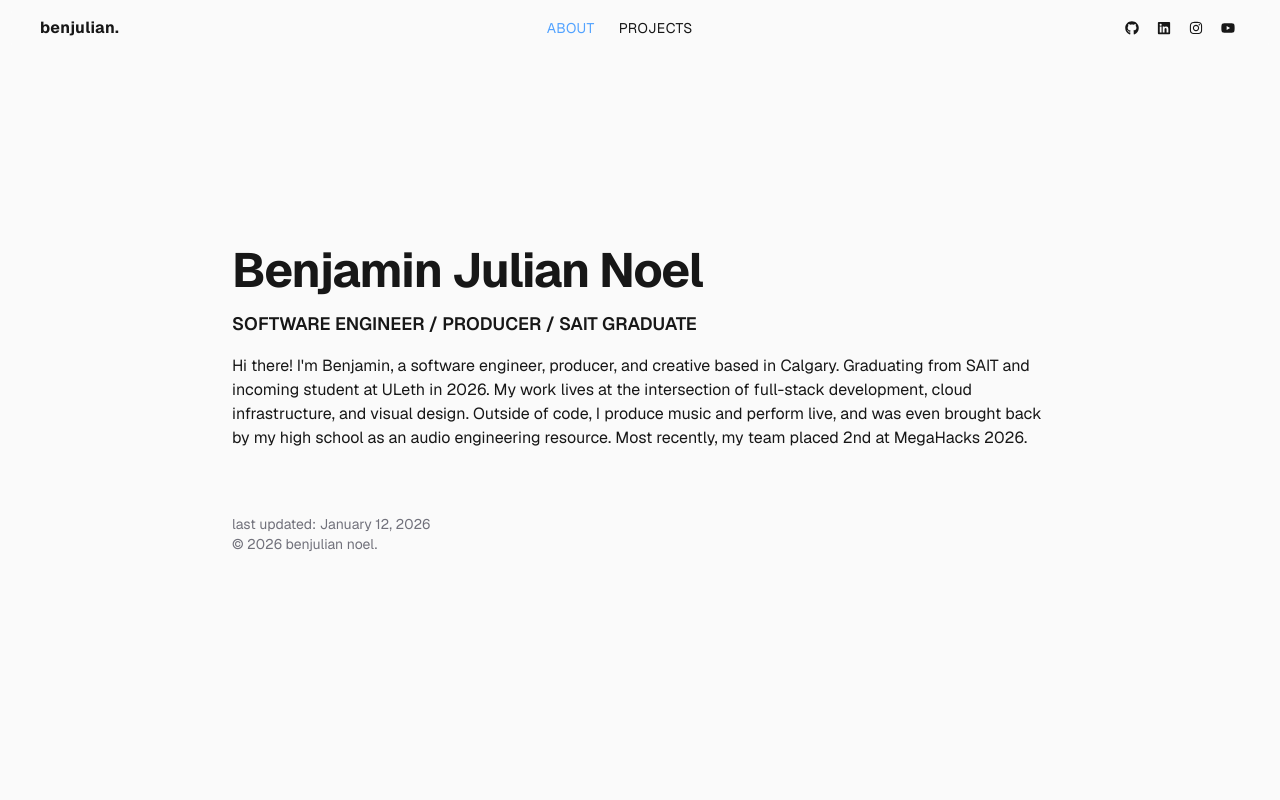
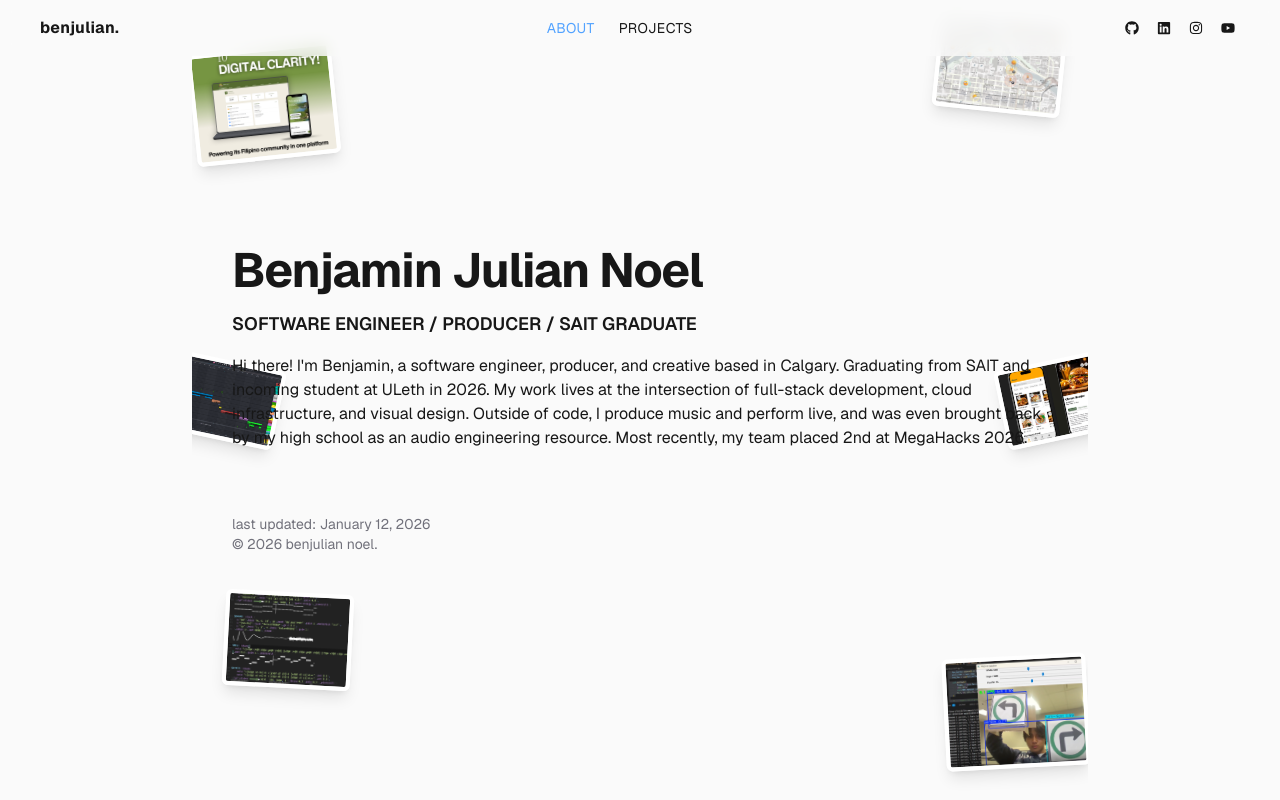
Before and after one commit to benjuliann/benjaminn-portfolio, a Next.js app: page / in a window 1280 px wide. Built offline with nearby package versions, Linux system fonts and the light colour scheme.

Commit message:
scattered photos wip

```diff
--- a/app/page.js
+++ b/app/page.js
@@ -1,10 +1,32 @@
 import Image from "next/image";
 //import Link from "next/link";
+
+const scatteredPhotos = [
+    { src: "/images/PASOC.png", className: "top-12 left-0 w-36 h-28 -rotate-6" },
+    { src: "/images/VibeMap.png", className: "top-4 right-6 w-32 h-24 rotate-6" },
+    { src: "/images/eastside.png", className: "top-1/2 -translate-y-1/2 -left-6 w-28 h-20 rotate-12" },
+    { src: "/images/strudel.png", className: "bottom-28 left-8 w-32 h-24 rotate-3" },
+    { src: "/images/AIVA.png", className: "bottom-8 right-0 w-36 h-28 -rotate-3" },
+    { src: "/images/FindMyGourmet.png", className: "top-1/2 -translate-y-1/2 -right-6 w-28 h-20 -rotate-12" },
+];
+
 export default function Home() {
     return (
 
-        <main className="max-w-4xl mx-auto flex flex-col min-h-screen justify-center bg-zinc-50 dark:bg-gray-950 p-10 dark:text-white">
+        <main className="relative max-w-4xl mx-auto flex flex-col min-h-screen justify-center bg-zinc-50 dark:bg-gray-950 p-10 dark:text-white overflow-hidden">
 
+            <div className="absolute inset-0 hidden md:block">
+                {scatteredPhotos.map(({ src, className }) => (
+                    <div
+                        key={src}
+                        className={`absolute ${className} shadow-lg rounded-md overflow-hidden border-4 border-white dark:border-gray-800 hover:scale-110 hover:z-20 transition-transform duration-300`}
+                    >
+                        <Image src={src} alt="" fill style={{ objectFit: "cover" }} />
+                    </div>
+                ))}
+            </div>
+
+            <div className="relative z-10">
                 <header className="text-5xl font-bold tracking-tight">Benjamin Julian Noel</header>
                 <h1 className="text-lg font-semibold mt-4 uppercase">Software Engineer / Producer / SAIT Graduate</h1>
                 <p className="mt-4 text-md">Hi there! I'm Benjamin, a software engineer, producer, and creative based in Calgary. Graduating from SAIT and incoming student at ULeth in 2026. My work lives at the intersection of full-stack development, cloud infrastructure, and visual design. Outside of code, I produce music and perform live, and was even brought back by my high school as an audio engineering resource. Most recently, my team placed 2nd at MegaHacks 2026.</p>
@@ -13,6 +35,7 @@ export default function Home() {
                     last updated: {new Date().toLocaleDateString('en-US', { year: 'numeric', month: 'long', day: 'numeric' })} <br/>
                     © 2026 benjulian noel.
                 </footer>
+            </div>
         </main>
     );
 }
```
Also changed, not shown: 1 other file (tests, documents, lock files or other folders). Lines whose indentation alone changed are shown as unchanged.
